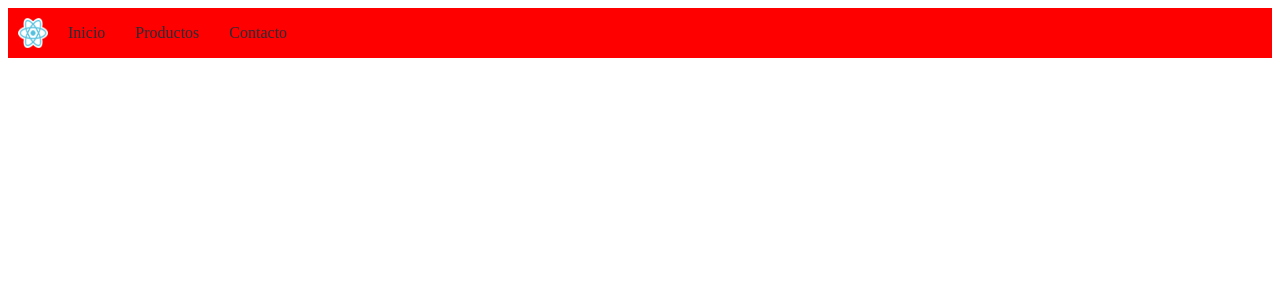
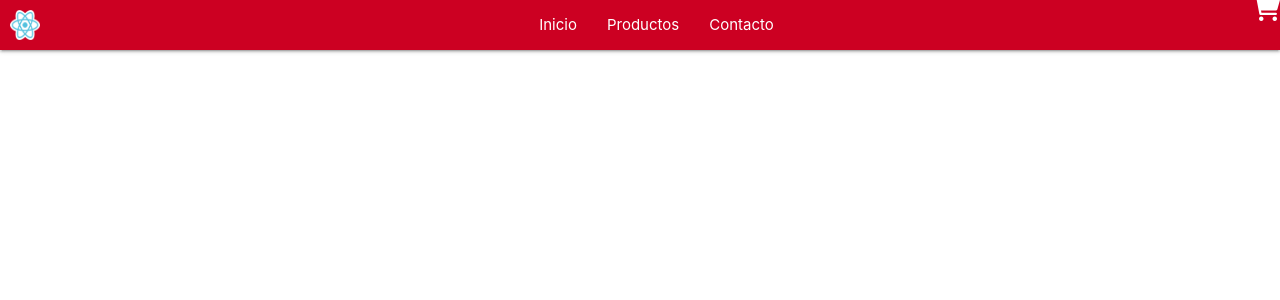
Before and after one commit to MatiCantora/notebooks-arg-react, a React (Create React App) app: page / in a window 1280 px wide. Shown: the top 300 px of the page. Built offline with nearby package versions, Linux system fonts and the light colour scheme.

Commit message:
Reestructuramiento

```diff
--- a/public/index.html
+++ b/public/index.html
@@ -7,10 +7,14 @@
 		<meta name="theme-color" content="#000000" />
 		<meta name="description" content="Web site created using create-react-app" />
 		<link rel="apple-touch-icon" href="%PUBLIC_URL%/logo192.png" />
-		<!--
-      manifest.json provides metadata used when your web app is installed on a
-      user's mobile device or desktop. See https://developers.google.com/web/fundamentals/web-app-manifest/
-    -->
+		<link rel="stylesheet" href="https://cdnjs.cloudflare.com/ajax/libs/materialize/1.0.0/css/materialize.min.css" />
+		<link
+			rel="stylesheet"
+			href="https://cdnjs.cloudflare.com/ajax/libs/font-awesome/6.0.0/css/all.min.css"
+			integrity="sha512-9usAa10IRO0HhonpyAIVpjrylPvoDwiPUiKdWk5t3PyolY1cOd4DSE0Ga+ri4AuTroPR5aQvXU9xC6qOPnzFeg=="
+			crossorigin="anonymous"
+			referrerpolicy="no-referrer"
+		/>
 
 		<title>Notebooks Arg</title>
 	</head>
--- a/src/App.css
+++ b/src/App.css
@@ -3,13 +3,15 @@
 .navbar {
 	display: flex;
 	flex-direction: row;
-	color: #282c34;
-	background-color: red;
+	background-color: #cc0022;
 	height: 50px;
 	align-items: center;
+	color: white;
+	justify-content: space-between;
 }
+
 .navbarLogo {
-	padding-left: 10px;
+	margin: 10px;
 	height: 30px;
 	width: 30px;
 }
@@ -17,6 +19,9 @@
 .navbarButtons {
 	margin: 10px;
 	padding-left: 10px;
+}
+
+.navbarCart {
 }
 
 /* Estilos React Base */
--- a/src/App.js
+++ b/src/App.js
@@ -1,4 +1,5 @@
 import "./App.css"
+import Cart from "./components/CartWidget"
 import Navbar from "./components/NavBar"
 
 function App() {
--- /dev/null
+++ b/src/components/CartWidget.js
@@ -0,0 +1,12 @@
+import React from "react"
+import "../App.css"
+
+const Cart = () => {
+	return (
+		<div className="navbar navbarCart">
+			<i class="fa-solid fa-cart-shopping"></i>
+		</div>
+	)
+}
+
+export default Cart
--- a/src/components/NavBar.js
+++ b/src/components/NavBar.js
@@ -1,5 +1,6 @@
 import React from "react"
 import logo from "./img/logoReact.png"
+import Cart from "./CartWidget"
 import "../App.css"
 
 const Navbar = () => {
@@ -12,6 +13,7 @@ const Navbar = () => {
 					<a className="navbarButtons">Productos</a>
 					<a className="navbarButtons">Contacto</a>
 				</div>
+				<Cart />
 			</nav>
 		</div>
 	)
```
Also changed, not shown: src/components/img/example.html (added, +12 -0 lines), src/components/ItemListContainer.js (added), 2 other files (tests, documents, lock files or other folders).
